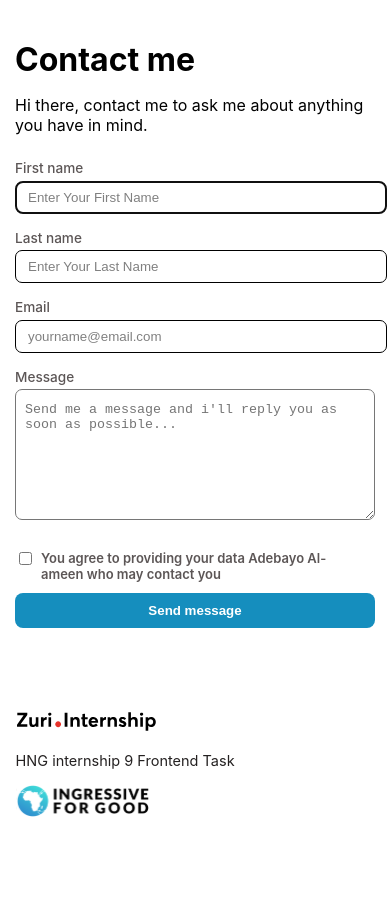
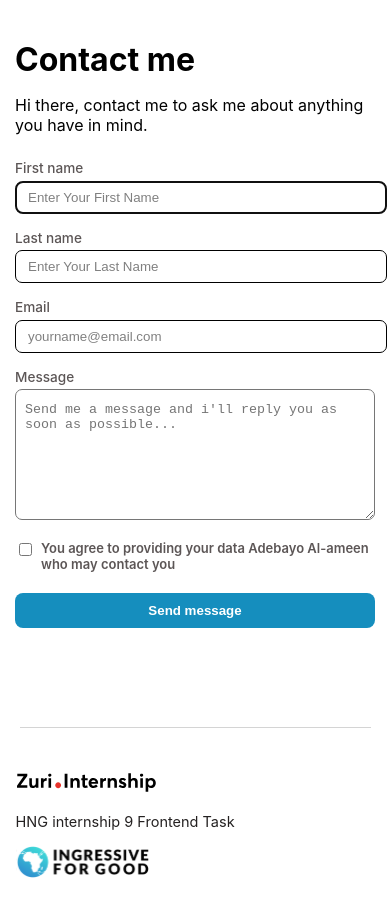
Before and after one commit to alamadrid01/learning, a React (Create React App) app: page /contact in a window 390 px wide. Shown: the top 916 px of the page. Before the commit the page ends 881 px from the top, so only its background shows below. Built offline with nearby package versions, Linux system fonts and the light colour scheme.

Commit message:
style: Updated the styling and media queries of some elements

```diff
--- a/src/components/contact/contact.scss
+++ b/src/components/contact/contact.scss
@@ -83,15 +83,21 @@
             }
         }
         .e{
+            position: relative;
             display: flex;
             align-items: center;
 
-           @media (max-width: 937px){
+            input{
+                position: absolute;
+                top: 0;
+                left: 0;
+            }
+
             label{
                 position: relative;
-                top: 10px;
+                left: 20px;
             }
-           }
+
         }
         .g{
             display: flex;
--- a/src/components/footer/Footer.js
+++ b/src/components/footer/Footer.js
@@ -7,6 +7,7 @@ import ingressive from './ingressive.svg';
 function Footer() {
   return (
     <div>
+      <hr />
       <footer>
         <div className="text">
             <img src={zuri} alt="zuri" />
--- a/src/components/footer/footer.scss
+++ b/src/components/footer/footer.scss
@@ -1,7 +1,7 @@
 footer{
     display: flex;
     justify-content: space-evenly;
-    margin: 60px 0;
+    margin: 40px 0 60px;
 
     .text{
 
@@ -20,3 +20,17 @@ footer{
         text-align: left;
     }
 }
+hr{
+    border-style: none;
+    border-bottom: 1px solid rgba(128, 128, 128, 0.336);
+    margin-top: 80px;
+    width: 70%;
+
+}
+
+@media (max-width: 768px){
+    hr{
+        width: 90%;
+
+    }
+}
```
